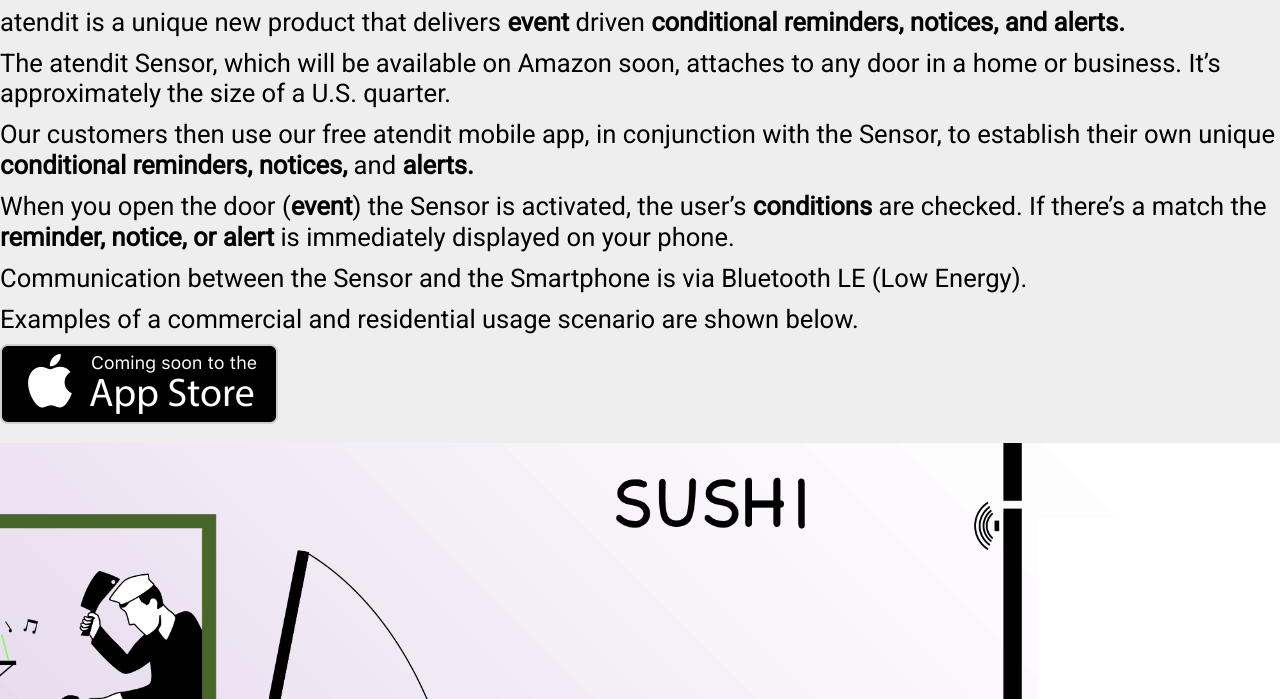
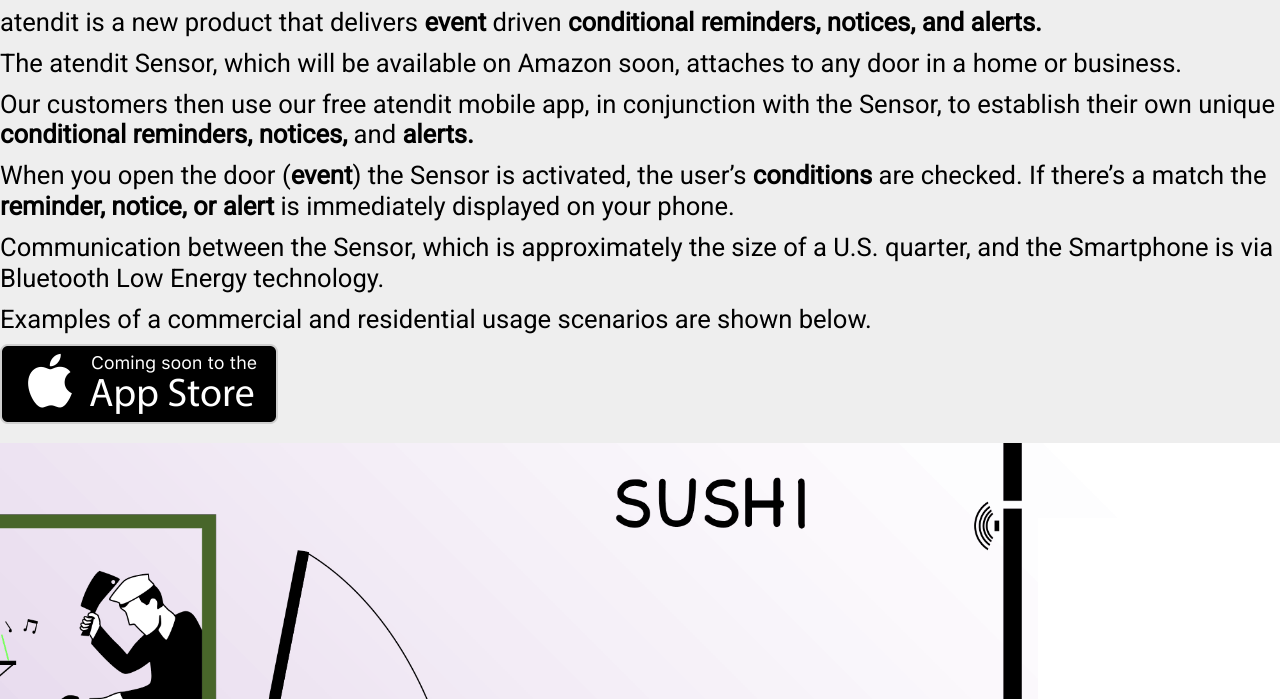
Before and after one commit to tneigerux/svg-example, an Eleventy site: page src/site/index.md in a window 1280 px wide. Shown: the part 101-800 px from the top of the page. Built offline with nearby package versions, Linux system fonts and the light colour scheme; Eleventy itself is replaced by a stand-in of ours; files that its build step writes are made by us from their sources; what postcss-color-mix, postcss-import, precss would draw is missing.

Commit message:
text edits

```diff
--- a/src/site/index.md
+++ b/src/site/index.md
@@ -6,14 +6,14 @@
 
 # Welcome
 
-atendit is a unique new product that delivers **event** driven **conditional reminders, notices, and alerts.**
+atendit is a new product that delivers **event** driven **conditional reminders, notices, and alerts.**
 
-The atendit Sensor, which will be available on Amazon soon, attaches to any door in a home or business. It’s approximately the size of a U.S. quarter.
+The atendit Sensor, which will be available on Amazon soon, attaches to any door in a home or business.
 
 Our customers then use our free atendit mobile app, in conjunction with the Sensor, to establish their own unique **conditional reminders, notices,** and **alerts.**
 
 When you open the door (**event**) the Sensor is activated, the user’s **conditions** are checked. If there’s a match the **reminder, notice, or alert** is immediately displayed on your phone.
 
-Communication between the Sensor and the Smartphone is via Bluetooth LE (Low Energy).
+Communication between the Sensor, which is approximately the size of a U.S. quarter, and the Smartphone is via Bluetooth Low Energy technology.
 
-Examples of a commercial and residential usage scenario are shown below.
+Examples of a commercial and residential usage scenarios are shown below.
```
